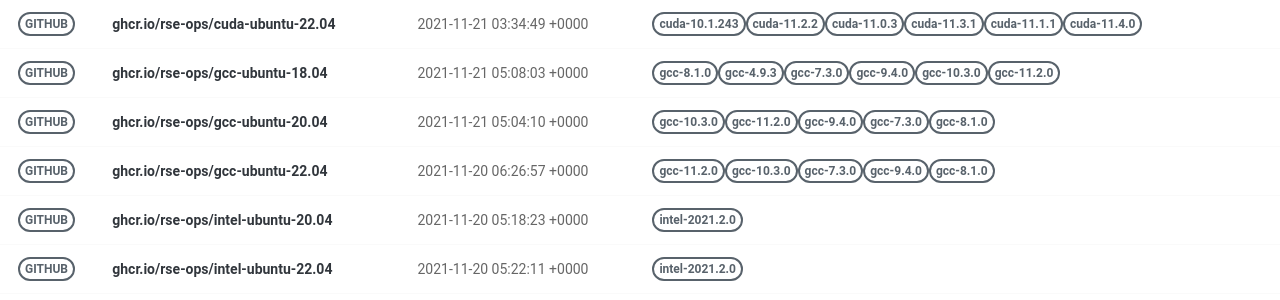
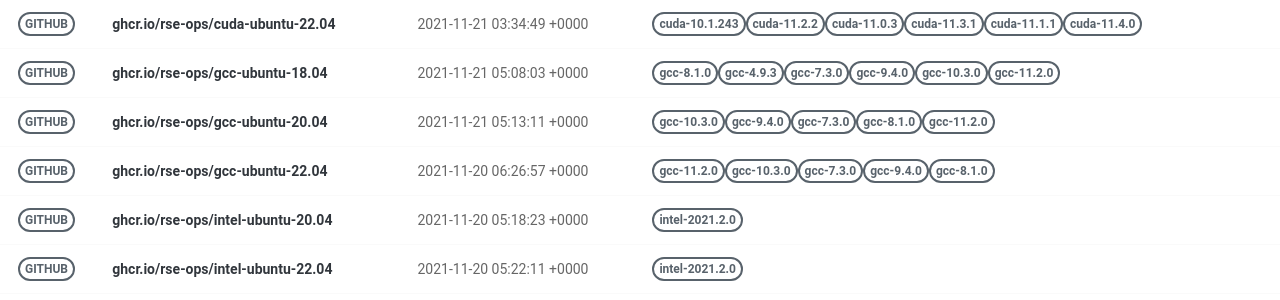
Before and after one commit to rse-ops/docker-images, a Jekyll site: the page built from pages/index.md, in a window 1280 px wide. Shown: the part 326-626 px from the top of the page. Built offline with Jekyll 4.4.1, drawn with Linux system fonts in a browser that asks for light colours; nearby versions of some CDN libraries.

Commit message:
Automated push to update library 2021-11-21

```diff
--- a/_library/ghcr.io-rse-ops-gcc-ubuntu-20.04.md
+++ b/_library/ghcr.io-rse-ops-gcc-ubuntu-20.04.md
@@ -1,7 +1,7 @@
 ---
 layout: container
 name: ghcr.io/rse-ops/gcc-ubuntu-20.04
-updated_at: 2021-11-21 05:04:10.709825
+updated_at: 2021-11-21 05:13:11.849792
 
 
 container_url: https://github.com/orgs/rse-ops/packages/container/package/gcc-ubuntu-20.04
@@ -21,5 +18,8 @@ versions:
  - tag: gcc-8.1.0
    dockerfile: https://github.com/rse-ops/docker-images/blob/main/ubuntu/gcc/Dockerfile
    manifest: https://crane.ggcr.dev/manifest/ghcr.io/rse-ops/gcc-ubuntu-20.04:gcc-8.1.0
+ - tag: gcc-11.2.0
+   dockerfile: https://github.com/rse-ops/docker-images/blob/main/ubuntu/gcc/Dockerfile
+   manifest: https://crane.ggcr.dev/manifest/ghcr.io/rse-ops/gcc-ubuntu-20.04:gcc-11.2.0
 
 ---
```
Also changed, not shown: other parts of _library/ghcr.io-rse-ops-gcc-ubuntu-20.04.md (+0 -3 lines).
